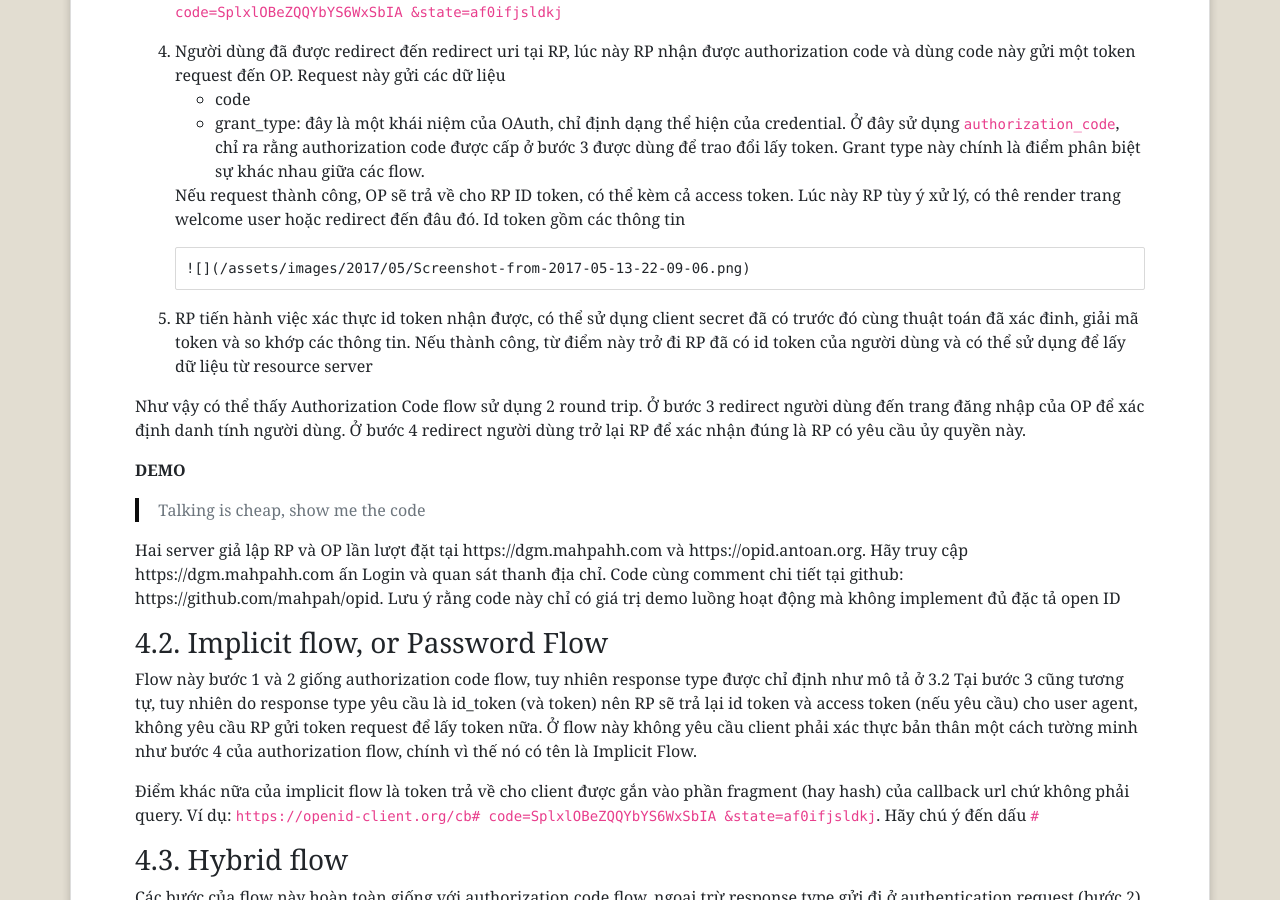
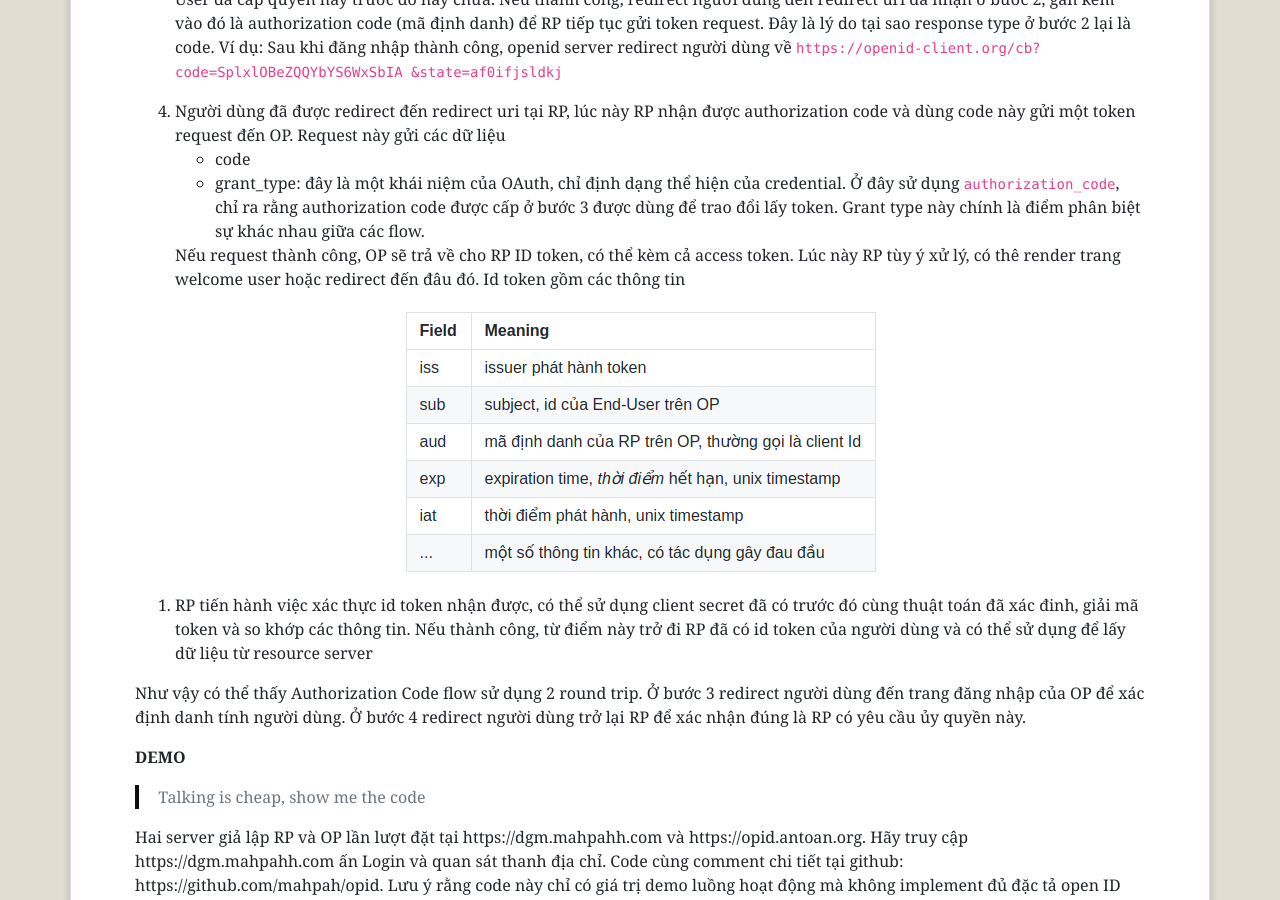
Before and after one commit to mahpah/mahpah.github.io, a Jekyll site: the page built from _posts/2017-05-13-openid-connect-1-0-cho-nguoi-moi-bat-dau.md, in a window 1280 px wide and 900 px high, scrolled down 5343 px. Built offline with Jekyll 4.4.1, drawn with Linux system fonts in a browser that asks for light colours; some of the changed lines change nothing that is shown.

Commit message:
fix image

```diff
--- a/_posts/2017-05-13-openid-connect-1-0-cho-nguoi-moi-bat-dau.md
+++ b/_posts/2017-05-13-openid-connect-1-0-cho-nguoi-moi-bat-dau.md
@@ -2,7 +2,7 @@
 title: OpenID Connect 1.0 cho người mới bắt đầu
 permalink: openid-connect-1-0-cho-nguoi-moi-bat-dau
 layout: post
-image: http://openid.net/wordpress-content/uploads/2014/09/openid-r-logo-900x360.png
+image: /assets/images/2017/05/openid-r-logo-900x360.png
 ---
 
 > Cuối tuần dành thời gian đọc spec của anh này, cũng vỡ ra được tí thông tin log lai cho đồng đạo cùng xem
@@ -155,7 +155,7 @@ Flow này bảo mật nhất, token chỉ do các server RP và OP nắm giữ,
 
 	Nếu request thành công, OP sẽ trả về cho RP ID token, có thể kèm cả access token. Lúc này RP tùy ý xử lý, có thê render trang welcome user hoặc redirect đến đâu đó. Id token gồm các thông tin
 
-       ![](/assets/images/2017/05/Screenshot-from-2017-05-13-22-09-06.png)
+![](/assets/images/2017/05/Screenshot-from-2017-05-13-22-09-06.png)
 
 5. RP tiến hành việc xác thực id token nhận được, có thể sử dụng client secret đã có trước đó cùng thuật toán đã xác đinh, giải mã token và so khớp các thông tin. Nếu thành công, từ điểm này trở đi RP đã có id token của người dùng và có thể sử dụng để lấy dữ liệu từ resource server
 
```
Also changed, not shown: assets/images/2017/05/openid-r-logo-900x360.png (added).
